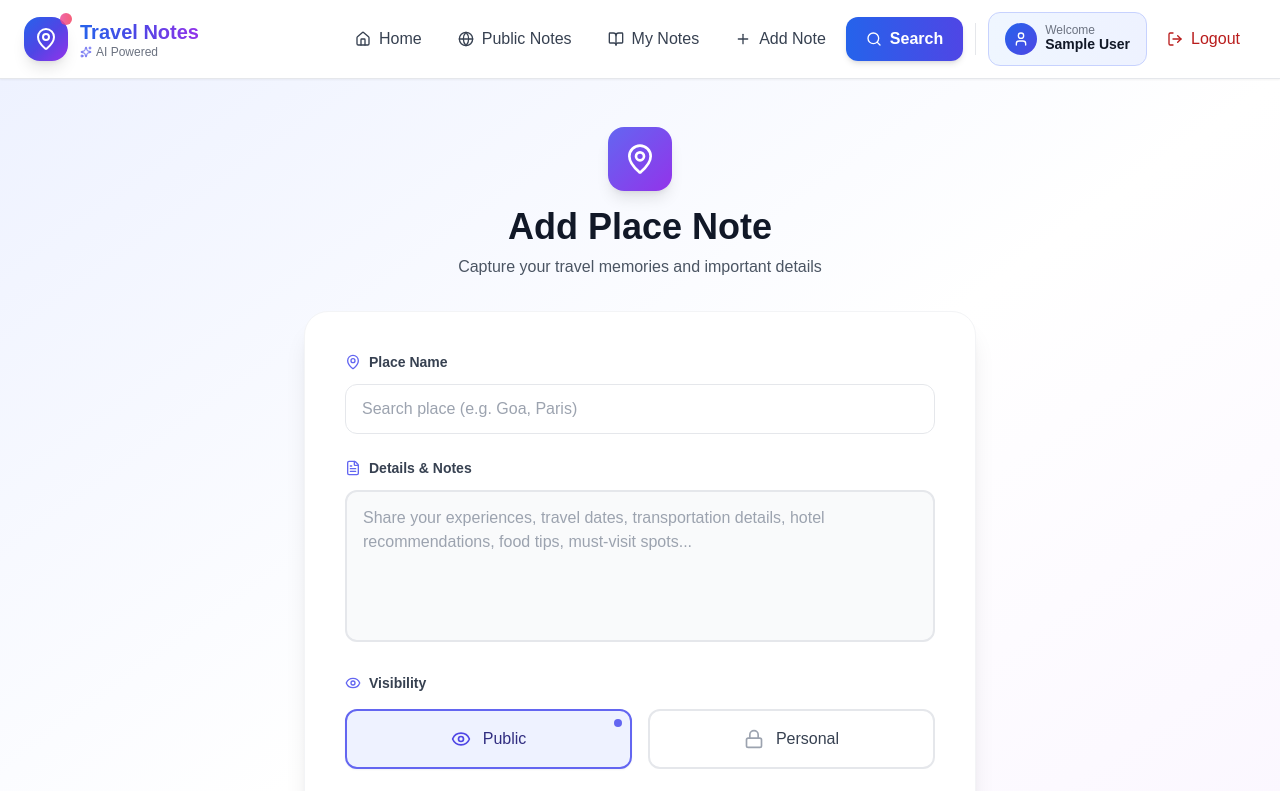
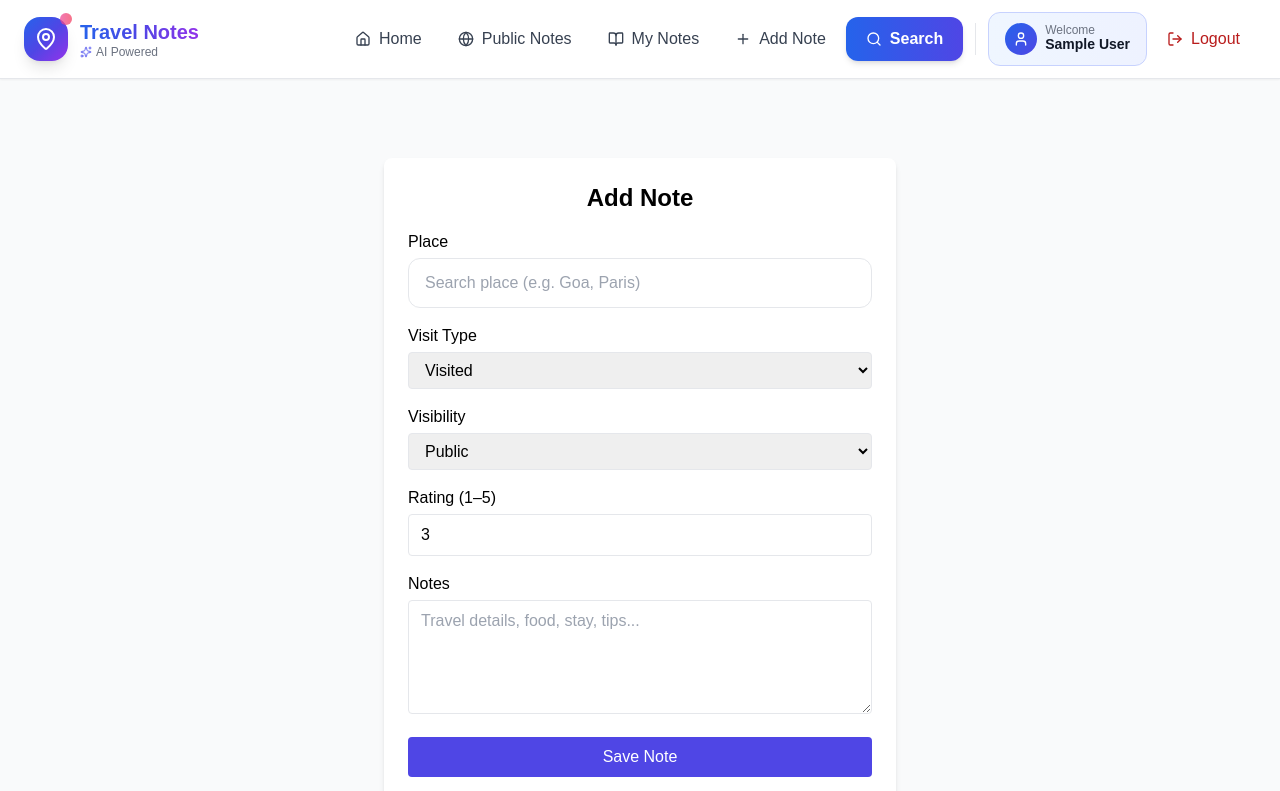
Before and after one commit to Rohit273848/travel-notes-app, a React app in the folder frontend/: page /add-note in a window 1280 px wide. Shown: the top 791 px of the page. Built offline with nearby package versions, Linux system fonts and the light colour scheme; sample sign-in values are in the browser's storage; the HTML template or start-up script is replaced by a standard one.

Commit message:
BASIC INFORMATION

```diff
--- a/frontend/src/pages/AddNote.jsx
+++ b/frontend/src/pages/AddNote.jsx
@@ -1,213 +1,167 @@
-import { useState } from "react";
-import { MapPin, FileText, Eye, Lock } from "lucide-react";
-
-import { useEffect } from "react";
+import { useState, useEffect } from "react";
 import { useNavigate } from "react-router-dom";
 import PlaceAutocomplete from "../components/PlaceAutocomplete";
 
+const AddNote = () => {
+  const navigate = useNavigate();
 
-const AddNote = () => {
-  const [placeName, setPlaceName] = useState("");
+  /* 🔹 3.1 ADD STATE (TOP OF COMPONENT) */
   const [details, setDetails] = useState("");
-  const [visibility, setVisibility] = useState("public");
-  const [place, setPlace] = useState(null);
 
+  const [basicInfo, setBasicInfo] = useState({
+    place: null,
+    visitType: "visited",
+    visibility: "public",
+    rating: 3,
+  });
 
+  /* 🔐 AUTH CHECK */
+  useEffect(() => {
+    const token = localStorage.getItem("token");
+    if (!token) {
+      alert("Please login first");
+      navigate("/login");
+    }
+  }, [navigate]);
+
+  /* 🔹 3.6 UPDATE SUBMIT DATA */
   const handleSubmit = async (e) => {
     e.preventDefault();
 
+    if (!basicInfo.place) {
+      alert("Please select a place");
+      return;
+    }
+
     const noteData = {
-      place,
+      basicInfo,
       noteText: details,
-      isPublic: visibility === "public",
     };
 
     try {
       const token = localStorage.getItem("token");
 
-      const res = await fetch("https://travel-notes-app.onrender.com/api/notes", {
+      const res = await fetch(
+        "https://travel-notes-app.onrender.com/api/notes",
+        {
           method: "POST",
           headers: {
             "Content-Type": "application/json",
-          Authorization: `Bearer ${token}`, // 🔥 THIS LINE FIXES IT
+            Authorization: `Bearer ${token}`,
           },
           body: JSON.stringify(noteData),
+        }
+      );
+
+      if (!res.ok) throw new Error("Failed to save note");
+
+      alert("✅ Note saved");
+
+      // reset
+      setDetails("");
+      setBasicInfo({
+        place: null,
+        visitType: "visited",
+        visibility: "public",
+        rating: 3,
       });
-
-
-      if (!res.ok) {
-        throw new Error("Failed to save note");
-      }
-
-      alert("✅ Note saved successfully");
-
-      // Clear form
-      setPlaceName("");
-      setDetails("");
-      setVisibility("public");
-    } catch (error) {
-      console.error(error);
+    } catch (err) {
+      console.error(err);
       alert("❌ Error saving note");
     }
   };
 
-  const navigate = useNavigate();
+  return (
+    <div className="min-h-screen flex items-center justify-center bg-gray-50">
+      <form
+        onSubmit={handleSubmit}
+        className="bg-white p-6 rounded-lg shadow-md w-full max-w-lg space-y-4"
+      >
+        <h2 className="text-2xl font-bold text-center">Add Note</h2>
 
-  useEffect(() => {
-    const token = localStorage.getItem("token");
-
-    if (!token) {
-      alert("Please login to add a note");
-      navigate("/login");
-    }
-  }, [navigate]);
-
-
-
-  return (
-    <div className="min-h-screen bg-gradient-to-br from-indigo-50 via-white to-purple-50 flex items-center justify-center px-4 py-12">
-      <div className="w-full max-w-2xl">
-        {/* Header Section */}
-        <div className="text-center mb-8">
-          <div className="inline-flex items-center justify-center w-16 h-16 bg-gradient-to-br from-indigo-500 to-purple-600 rounded-2xl shadow-lg mb-4">
-            <MapPin className="w-8 h-8 text-white" />
-          </div>
-          <h1 className="text-4xl font-bold text-gray-900 mb-2">
-            Add Place Note
-          </h1>
-          <p className="text-gray-600">
-            Capture your travel memories and important details
-          </p>
+        {/* 🔹 3.2 PLACE AUTOCOMPLETE */}
+        <div>
+          <label className="block mb-1 font-medium">Place</label>
+          <PlaceAutocomplete
+            onSelect={(place) => {
+              setBasicInfo((prev) => ({
+                ...prev,
+                place,
+              }));
+            }}
+          />
         </div>
 
-        {/* Form Card */}
-        <div className="bg-white rounded-3xl shadow-xl border border-gray-100 overflow-hidden">
-          <div className="p-8 md:p-10">
-            <form onSubmit={handleSubmit} className="space-y-6">
-              {/* Place Name */}
-              <div className="group">
-                <label className="flex items-center gap-2 text-sm font-semibold text-gray-700 mb-3">
-                  <MapPin className="w-4 h-4 text-indigo-500" />
-                  Place Name
-                </label>
-                <PlaceAutocomplete
-                  onSelect={(selectedPlace) => {
-                    setPlace(selectedPlace);
-                    setPlaceName(selectedPlace.name);
-                  }}
-                />
-
+        {/* 🔹 3.3 VISIT TYPE */}
+        <div>
+          <label className="block mb-1 font-medium">Visit Type</label>
+          <select
+            value={basicInfo.visitType}
+            onChange={(e) =>
+              setBasicInfo({ ...basicInfo, visitType: e.target.value })
+            }
+            className="input w-full border px-3 py-2 rounded"
+          >
+            <option value="visited">Visited</option>
+            <option value="planning">Planning</option>
+            <option value="wishlist">Wishlist</option>
+          </select>
         </div>
 
-              {/* Details */}
-              <div className="group">
-                <label className="flex items-center gap-2 text-sm font-semibold text-gray-700 mb-3">
-                  <FileText className="w-4 h-4 text-indigo-500" />
-                  Details & Notes
-                </label>
+        {/* 🔹 3.4 VISIBILITY */}
+        <div>
+          <label className="block mb-1 font-medium">Visibility</label>
+          <select
+            value={basicInfo.visibility}
+            onChange={(e) =>
+              setBasicInfo({ ...basicInfo, visibility: e.target.value })
+            }
+            className="input w-full border px-3 py-2 rounded"
+          >
+            <option value="public">Public</option>
+            <option value="personal">Personal</option>
+          </select>
+        </div>
+
+        {/* 🔹 3.5 RATING */}
+        <div>
+          <label className="block mb-1 font-medium">Rating (1–5)</label>
+          <input
+            type="number"
+            min="1"
+            max="5"
+            value={basicInfo.rating}
+            onChange={(e) =>
+              setBasicInfo({
+                ...basicInfo,
+                rating: Number(e.target.value),
+              })
+            }
+            className="input w-full border px-3 py-2 rounded"
+          />
+        </div>
+
+        {/* NOTES */}
+        <div>
+          <label className="block mb-1 font-medium">Notes</label>
           <textarea
-                  rows="5"
             value={details}
             onChange={(e) => setDetails(e.target.value)}
-                  placeholder="Share your experiences, travel dates, transportation details, hotel recommendations, food tips, must-visit spots..."
             required
-                  className="w-full px-4 py-3.5 bg-gray-50 border-2 border-gray-200 rounded-xl text-gray-900 placeholder-gray-400 transition-all duration-200 focus:outline-none focus:bg-white focus:border-indigo-500 focus:ring-4 focus:ring-indigo-100 resize-none"
-                ></textarea>
+            rows="4"
+            className="w-full border px-3 py-2 rounded"
+            placeholder="Travel details, food, stay, tips..."
+          />
         </div>
 
-              {/* Visibility */}
-              <div>
-                <label className="flex items-center gap-2 text-sm font-semibold text-gray-700 mb-4">
-                  <Eye className="w-4 h-4 text-indigo-500" />
-                  Visibility
-                </label>
-                <div className="grid grid-cols-2 gap-4">
-                  <label
-                    className={`relative flex items-center justify-center gap-3 px-5 py-4 rounded-xl border-2 cursor-pointer transition-all duration-200 ${visibility === "public"
-                      ? "border-indigo-500 bg-indigo-50 shadow-sm"
-                      : "border-gray-200 bg-white hover:border-gray-300 hover:bg-gray-50"
-                      }`}
-                  >
-                    <input
-                      type="radio"
-                      value="public"
-                      checked={visibility === "public"}
-                      onChange={() => setVisibility("public")}
-                      className="sr-only"
-                    />
-                    <Eye
-                      className={`w-5 h-5 ${visibility === "public"
-                        ? "text-indigo-600"
-                        : "text-gray-400"
-                        }`}
-                    />
-                    <span
-                      className={`font-medium ${visibility === "public"
-                        ? "text-indigo-900"
-                        : "text-gray-700"
-                        }`}
-                    >
-                      Public
-                    </span>
-                    {visibility === "public" && (
-                      <div className="absolute top-2 right-2 w-2 h-2 bg-indigo-500 rounded-full"></div>
-                    )}
-                  </label>
-
-                  <label
-                    className={`relative flex items-center justify-center gap-3 px-5 py-4 rounded-xl border-2 cursor-pointer transition-all duration-200 ${visibility === "personal"
-                      ? "border-indigo-500 bg-indigo-50 shadow-sm"
-                      : "border-gray-200 bg-white hover:border-gray-300 hover:bg-gray-50"
-                      }`}
-                  >
-                    <input
-                      type="radio"
-                      value="personal"
-                      checked={visibility === "personal"}
-                      onChange={() => setVisibility("personal")}
-                      className="sr-only"
-                    />
-                    <Lock
-                      className={`w-5 h-5 ${visibility === "personal"
-                        ? "text-indigo-600"
-                        : "text-gray-400"
-                        }`}
-                    />
-                    <span
-                      className={`font-medium ${visibility === "personal"
-                        ? "text-indigo-900"
-                        : "text-gray-700"
-                        }`}
-                    >
-                      Personal
-                    </span>
-                    {visibility === "personal" && (
-                      <div className="absolute top-2 right-2 w-2 h-2 bg-indigo-500 rounded-full"></div>
-                    )}
-                  </label>
-                </div>
-              </div>
-
-              {/* Submit Button */}
         <button
           type="submit"
-                className="w-full bg-gradient-to-r from-indigo-600 to-purple-600 text-white py-4 rounded-xl font-semibold text-lg shadow-lg hover:shadow-xl hover:from-indigo-700 hover:to-purple-700 transform hover:-translate-y-0.5 transition-all duration-200 focus:outline-none focus:ring-4 focus:ring-indigo-300"
+          className="w-full bg-indigo-600 text-white py-2 rounded hover:bg-indigo-700"
         >
           Save Note
         </button>
       </form>
     </div>
-
-          {/* Bottom Accent */}
-          <div className="h-2 bg-gradient-to-r from-indigo-500 via-purple-500 to-pink-500"></div>
-        </div>
-
-        {/* Footer Text */}
-        <p className="text-center text-sm text-gray-500 mt-6">
-          Your notes are saved securely and can be accessed anytime
-        </p>
-      </div>
-    </div>
   );
 };
 
```
Also changed, not shown: 1 other file (tests, documents, lock files or other folders). Lines whose indentation alone changed are shown as unchanged.
